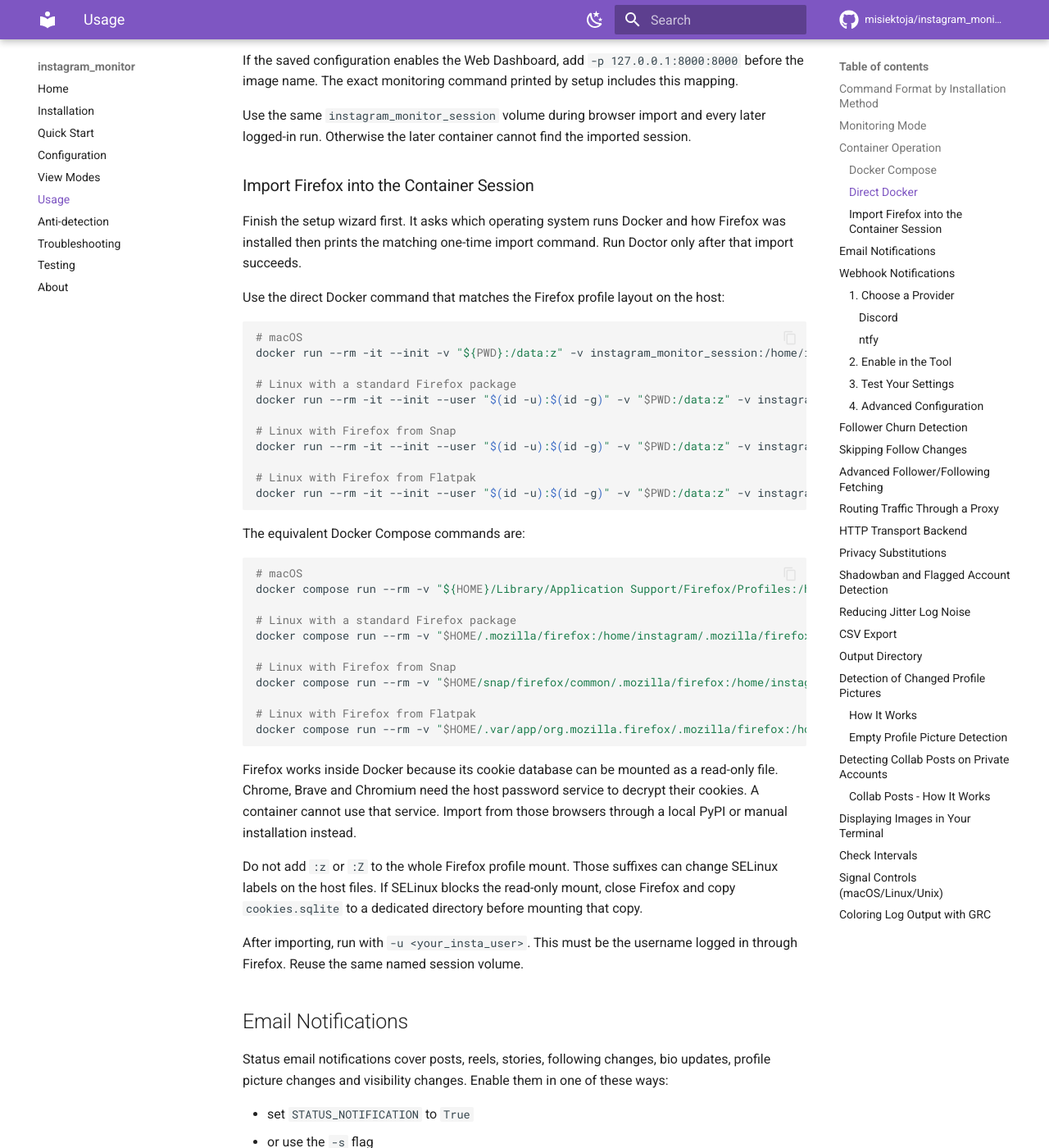
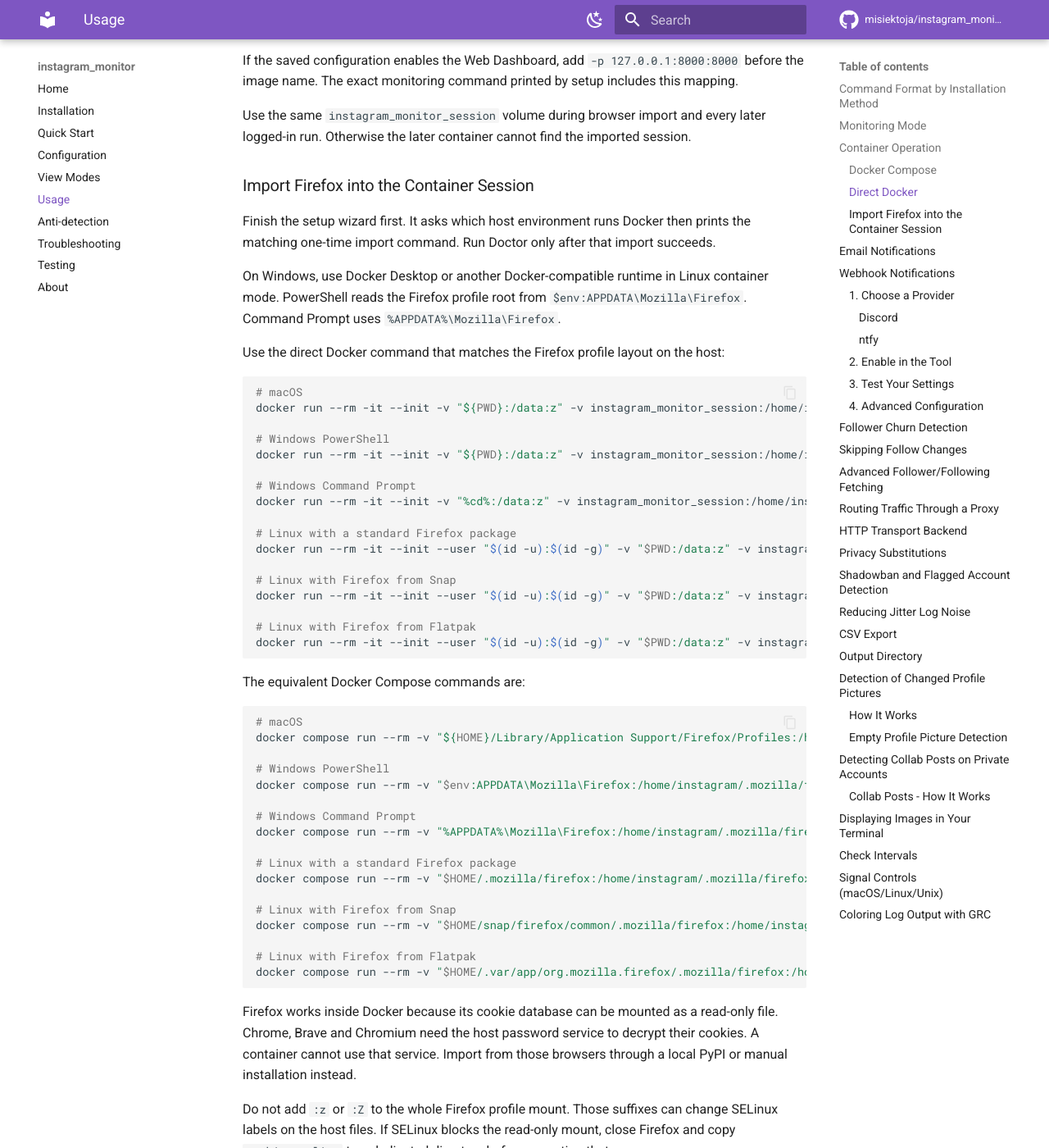
Before and after one commit to misiektoja/instagram_monitor, an MkDocs documentation site: the page built from docs/usage.md, in a window 1280 px wide and 1400 px high, scrolled down 4831 px. Shown: the whole window at 82% size. Built offline with MkDocs 1.6.1 and Material for MkDocs 9.7.7, drawn with Linux system fonts in a browser that asks for light colours; comment, search, counter and statistics services are not loaded.

Commit message:
docs(usage): add Windows Firefox Docker commands

````diff
--- a/docs/usage.md
+++ b/docs/usage.md
@@ -200,13 +200,21 @@
 
 ### Import Firefox into the Container Session
 
-Finish the setup wizard first. It asks which operating system runs Docker and how Firefox was installed then prints the matching one-time import command. Run Doctor only after that import succeeds.
+Finish the setup wizard first. It asks which host environment runs Docker then prints the matching one-time import command. Run Doctor only after that import succeeds.
+
+On Windows, use Docker Desktop or another Docker-compatible runtime in Linux container mode. PowerShell reads the Firefox profile root from `$env:APPDATA\Mozilla\Firefox`. Command Prompt uses `%APPDATA%\Mozilla\Firefox`.
 
 Use the direct Docker command that matches the Firefox profile layout on the host:
 
 ```sh
 # macOS
 docker run --rm -it --init -v "${PWD}:/data:z" -v instagram_monitor_session:/home/instagram/.config/instaloader -v "${HOME}/Library/Application Support/Firefox/Profiles:/home/instagram/.mozilla/firefox:ro" misiektoja/instagram-monitor:latest --import-browser-session --browser firefox --env-file /data/.env
+
+# Windows PowerShell
+docker run --rm -it --init -v "${PWD}:/data:z" -v instagram_monitor_session:/home/instagram/.config/instaloader -v "$env:APPDATA\Mozilla\Firefox:/home/instagram/.mozilla/firefox:ro" misiektoja/instagram-monitor:latest --import-browser-session --browser firefox --env-file /data/.env
+
+# Windows Command Prompt
+docker run --rm -it --init -v "%cd%:/data:z" -v instagram_monitor_session:/home/instagram/.config/instaloader -v "%APPDATA%\Mozilla\Firefox:/home/instagram/.mozilla/firefox:ro" misiektoja/instagram-monitor:latest --import-browser-session --browser firefox --env-file /data/.env
 
 # Linux with a standard Firefox package
 docker run --rm -it --init --user "$(id -u):$(id -g)" -v "$PWD:/data:z" -v instagram_monitor_session:/home/instagram/.config/instaloader -v "$HOME/.mozilla/firefox:/home/instagram/.mozilla/firefox:ro" misiektoja/instagram-monitor:latest --import-browser-session --browser firefox --env-file /data/.env
@@ -223,6 +231,12 @@
 ```sh
 # macOS
 docker compose run --rm -v "${HOME}/Library/Application Support/Firefox/Profiles:/home/instagram/.mozilla/firefox:ro" instagram_monitor --import-browser-session --browser firefox --env-file /data/.env
+
+# Windows PowerShell
+docker compose run --rm -v "$env:APPDATA\Mozilla\Firefox:/home/instagram/.mozilla/firefox:ro" instagram_monitor --import-browser-session --browser firefox --env-file /data/.env
+
+# Windows Command Prompt
+docker compose run --rm -v "%APPDATA%\Mozilla\Firefox:/home/instagram/.mozilla/firefox:ro" instagram_monitor --import-browser-session --browser firefox --env-file /data/.env
 
 # Linux with a standard Firefox package
 docker compose run --rm -v "$HOME/.mozilla/firefox:/home/instagram/.mozilla/firefox:ro" instagram_monitor --import-browser-session --browser firefox --env-file /data/.env
````
